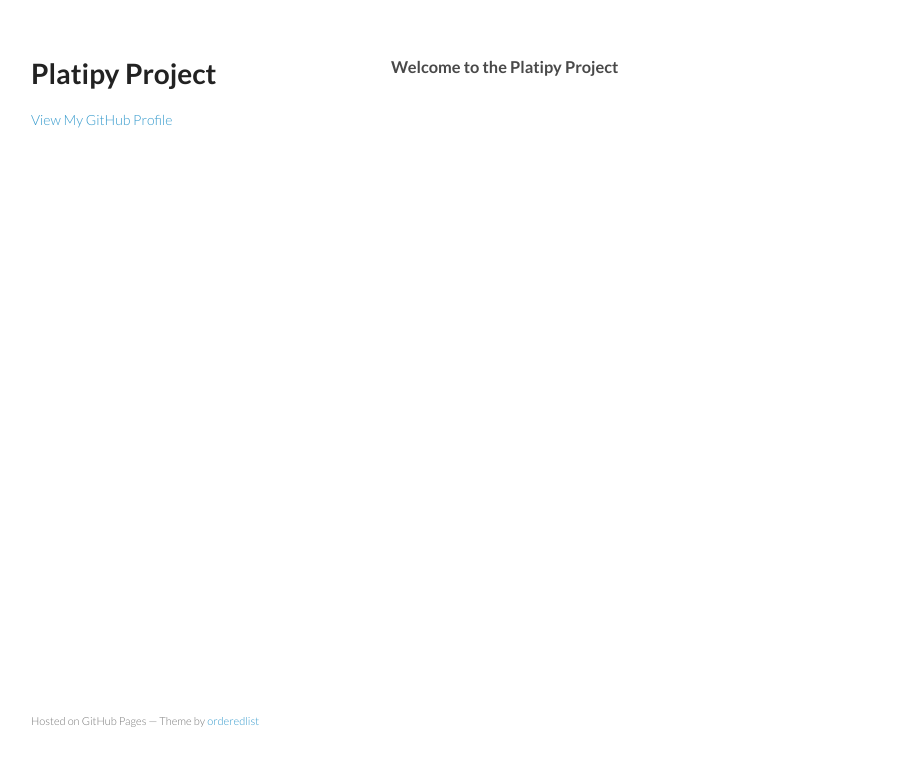
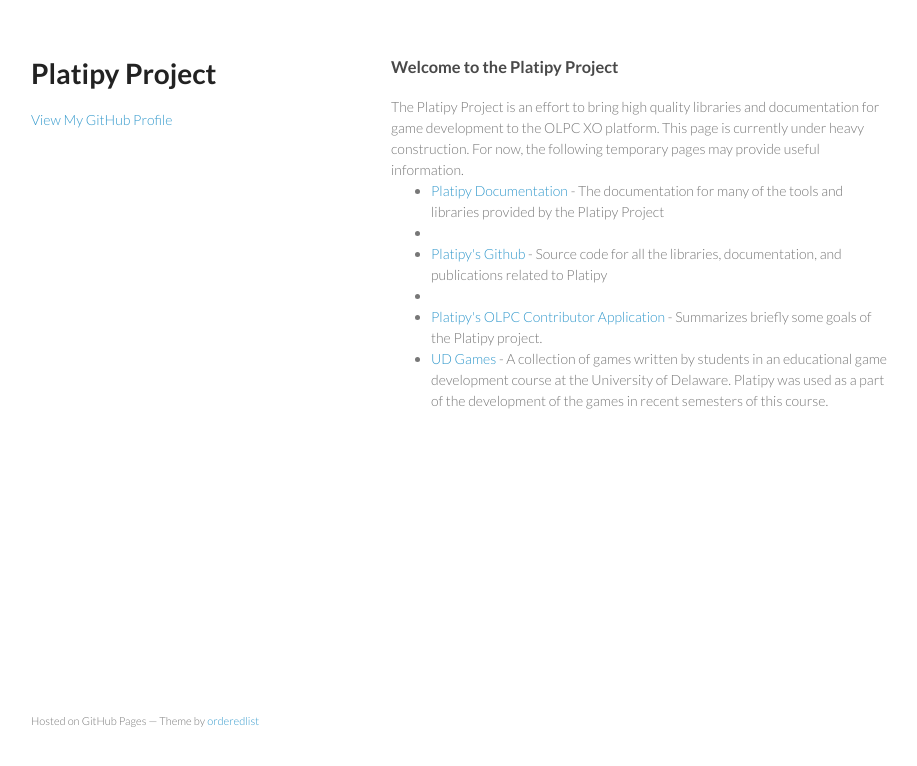
Before and after one commit to platipy/platipy.github.com, a plain HTML site: page index.html in a window 1280 px wide. Shown: the whole page, without its empty margins (179-1096 px from the left). Drawn offline with Linux system fonts and the light colour scheme.

Commit message:
Some index updates.
Signed-off-by: Robert Deaton <rdeaton@udel.edu>

```diff
--- a/index.html
+++ b/index.html
@@ -24,6 +24,15 @@
       </header>
       <section>
         <h3>Welcome to the Platipy Project</h3>
+
+        The Platipy Project is an effort to bring high quality libraries and documentation for game development to the OLPC XO platform. This page is currently under heavy construction. For now, the following temporary pages may provide useful information.
+
+        <ul>
+          <li><a href="http://platipy.readthedocs.org">Platipy Documentation</a> - The documentation for many of the tools and libraries provided by the Platipy Project<li>
+          <li><a href="http://github.com/platipy/">Platipy's Github</a> - Source code for all the libraries, documentation, and publications related to Platipy<li>
+          <li><a href="http://platipy.org/pages/contributor-application.html">Platipy's OLPC Contributor Application</a> - Summarizes briefly some goals of the Platipy project.</li>
+          <li><a href="https://sites.google.com/site/computeteams4youth/games?pli=1">UD Games</a> - A collection of games written by students in an educational game development course at the University of Delaware. Platipy was used as a part of the development of the games in recent semesters of this course.</li>
+        </ul>
       </section>
       <footer>
         <p><small>Hosted on GitHub Pages &mdash; Theme by <a href="https://github.com/orderedlist">orderedlist</a></small></p>
```
